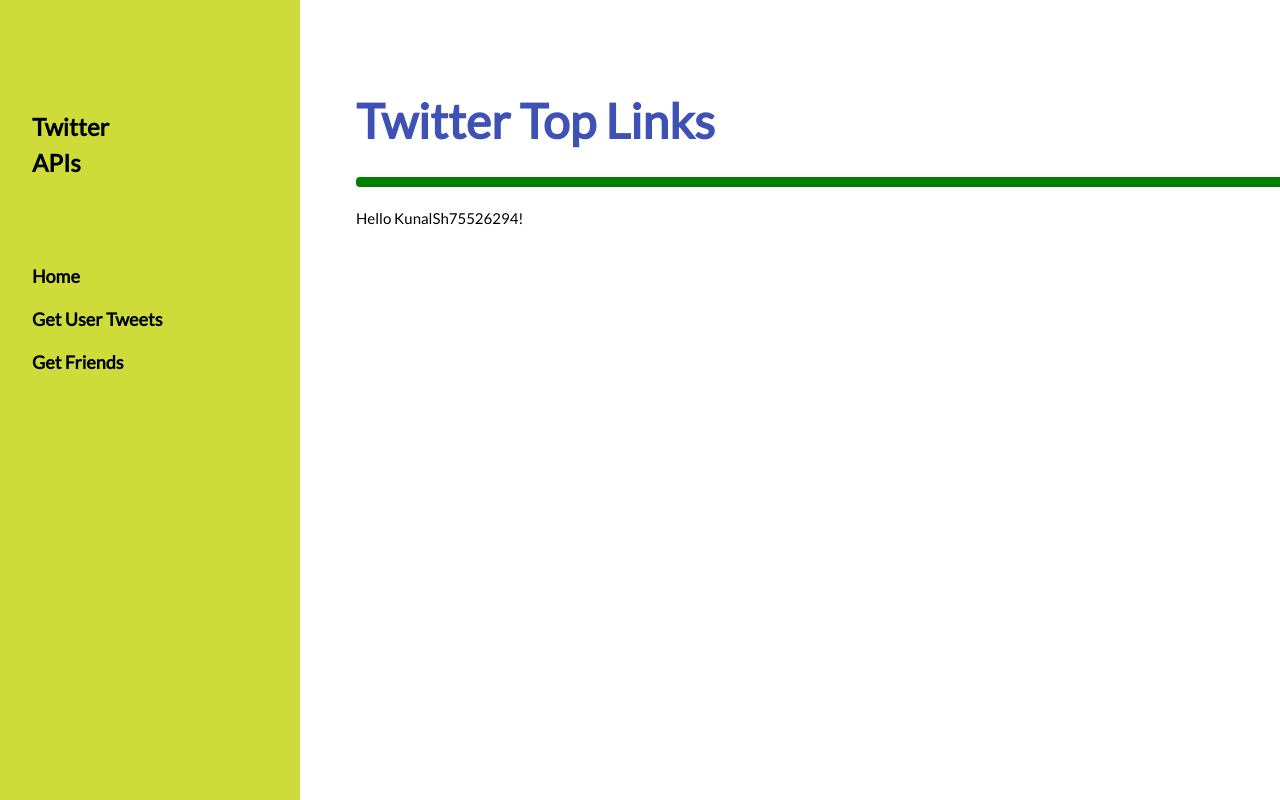
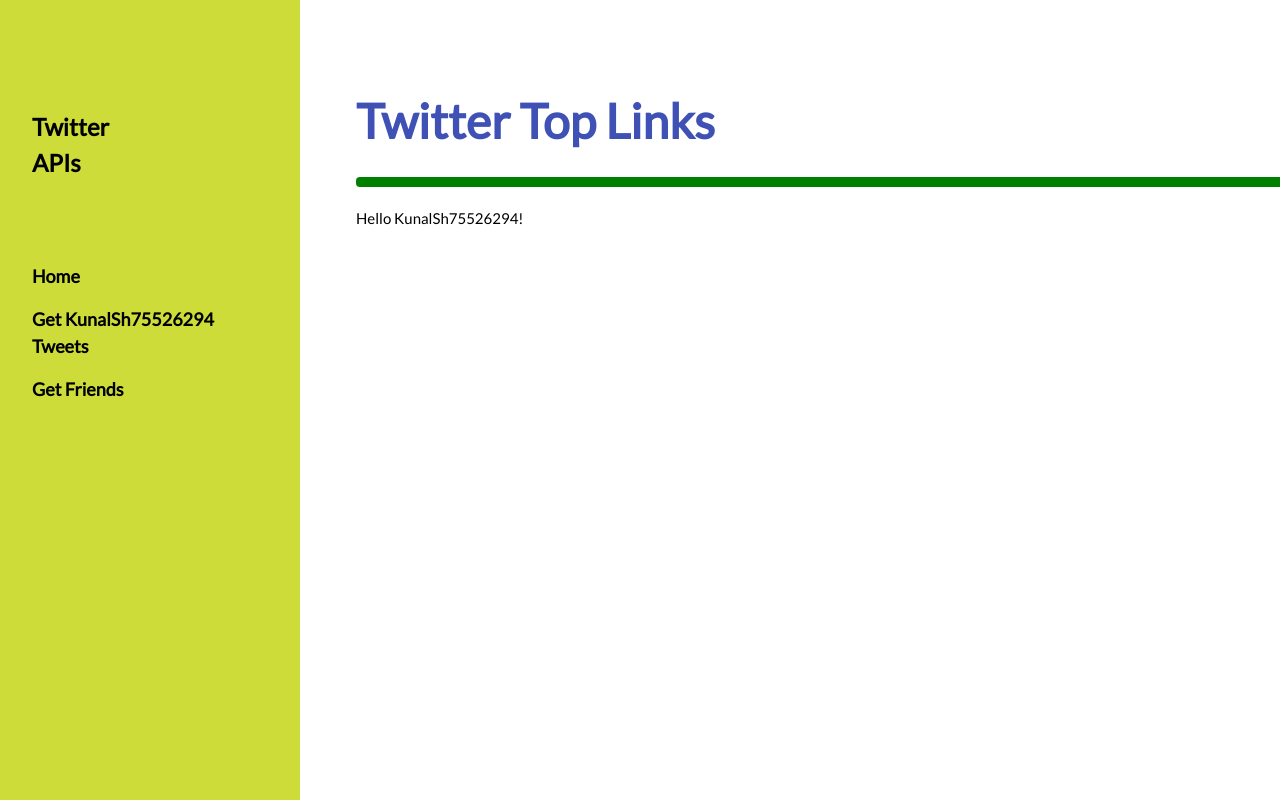
Before and after one commit to KunalSharma3197/twitter-top-links, a Django app: page / in a window 1280 px wide; the page is wider, and only the part inside the window is pictured. Run offline with Django 3.2, Linux system fonts and the light colour scheme; a user stored in the database is signed in.

Commit message:
first commit

```diff
--- a/templates/base.html
+++ b/templates/base.html
@@ -26,16 +26,8 @@
   </div>
   <div class="w3-bar-block">
 	<a href="{% url 'home' %}" onclick="w3_close()" class="w3-bar-item w3-button w3-hover-white">Home</a>
-	<a href="{% url 'getusertweet' %}" onclick="w3_close()" class="w3-bar-item w3-button w3-hover-white">Get User Tweets</a>
-	 {% comment %} <a href="{% url 'getmentiontweets' %}" onclick="w3_close()"
-	  class="w3-bar-item w3-button w3-hover-white">Get Mention Tweets</a>
-	<a href="{% url 'getidbasedtweets' %}" onclick="w3_close()" class="w3-bar-item w3-button w3-hover-white">
-		Get Id based Tweet</a> {% endcomment %}
+	<a href="{% url 'getusertweet' %}" onclick="w3_close()" class="w3-bar-item w3-button w3-hover-white">Get {{user.username}} Tweets</a>
 	<a href="{% url 'getfriends' %}" onclick="w3_close()" class="w3-bar-item w3-button w3-hover-white">Get Friends</a>
-	{% comment %} <a href="{% url 'getfollowers' %}" onclick="w3_close()" class="w3-bar-item w3-button w3-hover-white">Get Followers</a>
-	<a href="{% url 'getaccountsettings' %}" onclick="w3_close()" class="w3-bar-item w3-button w3-hover-white">Account Settings</a>
-	<a href="{% url 'getprivacypolicy' %}" onclick="w3_close()" class="w3-bar-item w3-button w3-hover-white">Twitter Privacy Policy</a>
-	<a href="{% url 'gettwitterterms' %}" onclick="w3_close()" class="w3-bar-item w3-button w3-hover-white">Twitter Terms of Service</a> {% endcomment %}
   </div>
 </nav>
 
```
